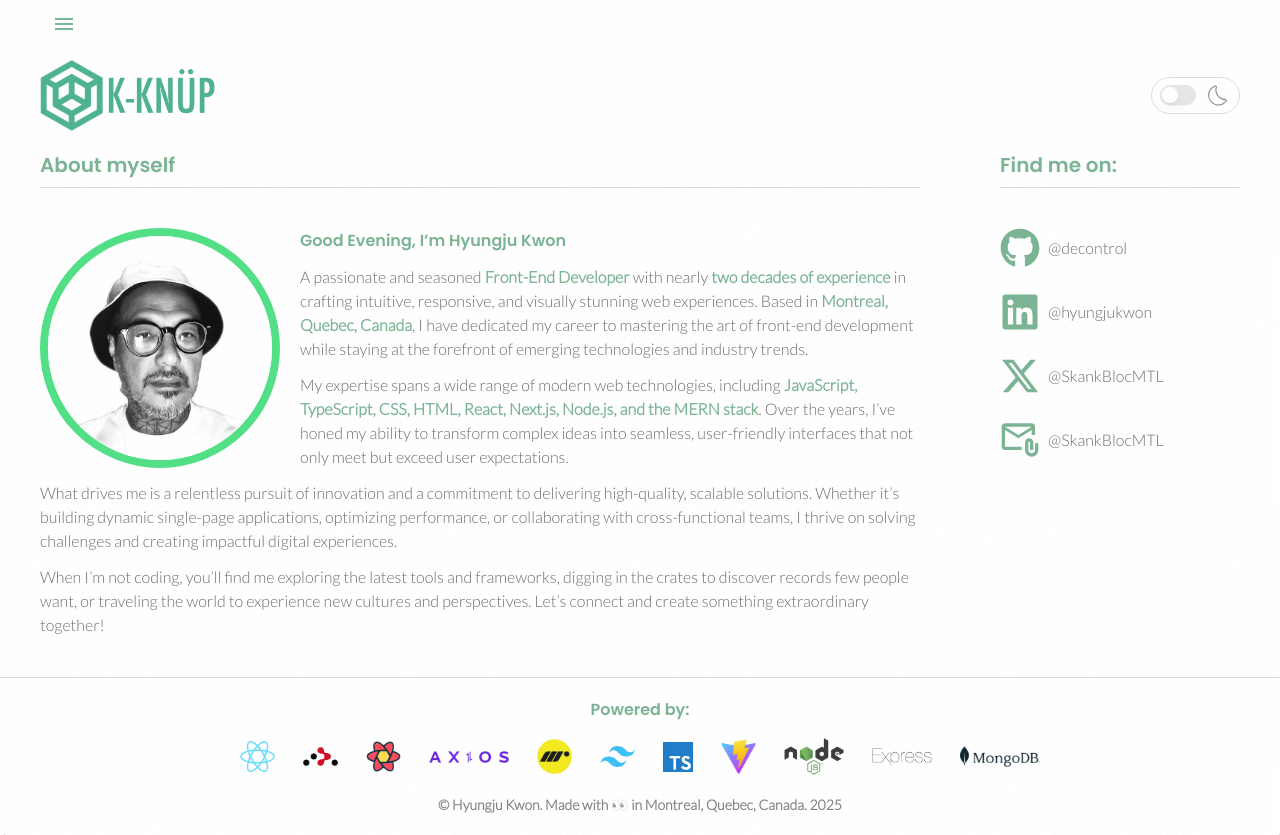
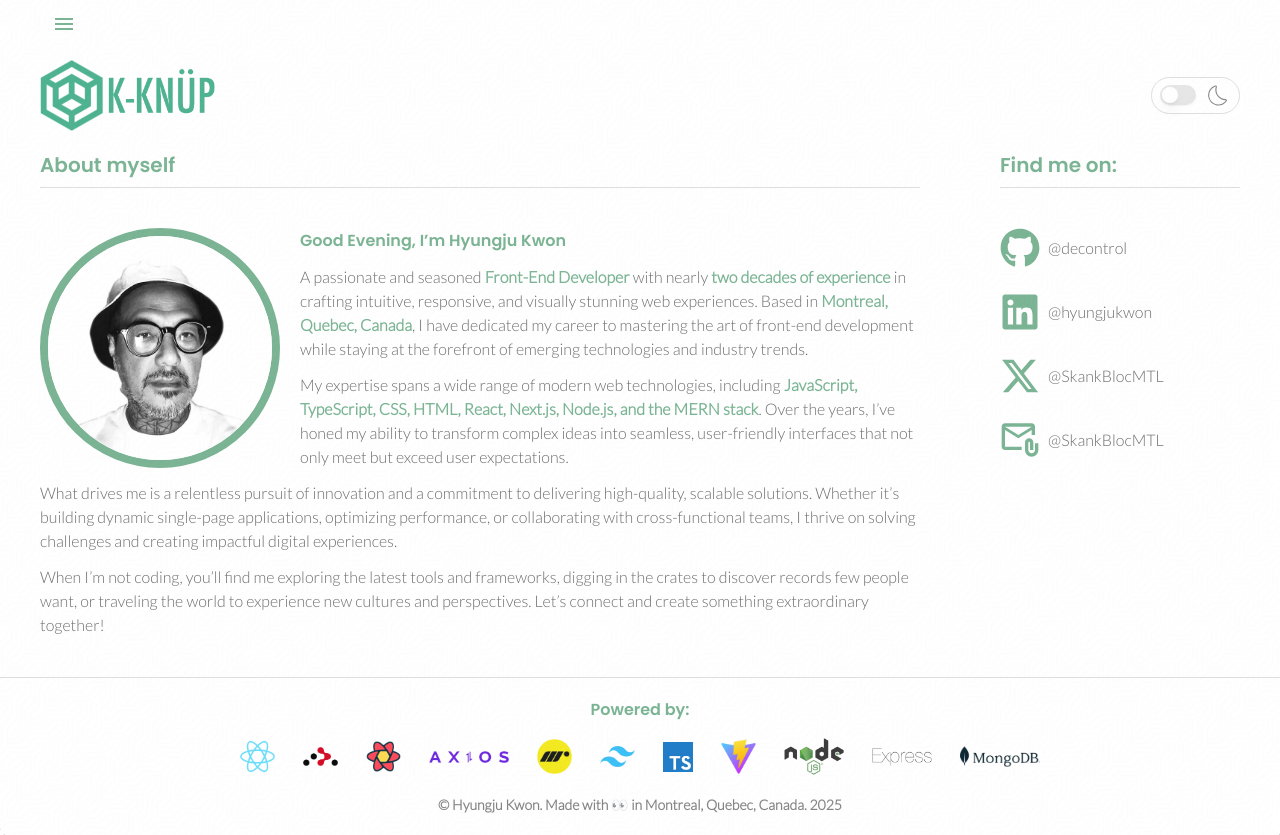
Before and after one commit to decontrol/portfolio, a React (Vite) app: page / in a window 1280 px wide. Built offline with nearby package versions, Linux system fonts and the light colour scheme.

Commit message:
transition added to job item etc

```diff
--- a/src/components/Heading.tsx
+++ b/src/components/Heading.tsx
@@ -5,7 +5,7 @@ type HeadingProps = {
 const Heading = ({ children }: HeadingProps) => {
 	return (
 		<>
-			<h1 className='text-xl font-deco text-accent mb-10 pb-2 border-b border-border '>
+			<h1 className='text-xl font-semibold font-deco text-accent mb-10 pb-2 border-b border-border '>
 				{children}
 			</h1>
 		</>
--- a/src/components/JobItem.tsx
+++ b/src/components/JobItem.tsx
@@ -32,7 +32,7 @@ const getLogoProperties = (job: Job): [number, string] | undefined => {
 };
 const JobItem = ({ job }: JobItemProps) => {
 	return (
-		<Card className='border-border mb-5 shadow-none'>
+		<Card className='border-border mb-5 shadow-none transition-all duration-500 ease-in-out'>
 			<CardHeader className='pb-3'>
 				<CardTitle className='mb-3 font-bold text-secondary text-lg'>{job.duration}</CardTitle>
 				<CardDescription>
--- a/src/pages/HomePage.tsx
+++ b/src/pages/HomePage.tsx
@@ -23,7 +23,7 @@ const HomePage = () => {
 					src='/me.webp'
 					alt='my mug'
 					title='Hyungju Kwon Photo'
-					className='mx-auto w-60 h-60 md:float-left object-cover rounded-full border-8 border-green-400 dark:border-green-700 md:mr-5 md:ml-0 mb-3'
+					className='mx-auto w-60 h-60 md:float-left object-cover rounded-full border-8 border-accent dark:border-[#75b18f] md:mr-5 md:ml-0 mb-3'
 				/>
 				<p className='mt-3 md:inline'>
 					<strong className='font-deco text-md text-accent'>{greeting} I’m Hyungju Kwon</strong>
```
